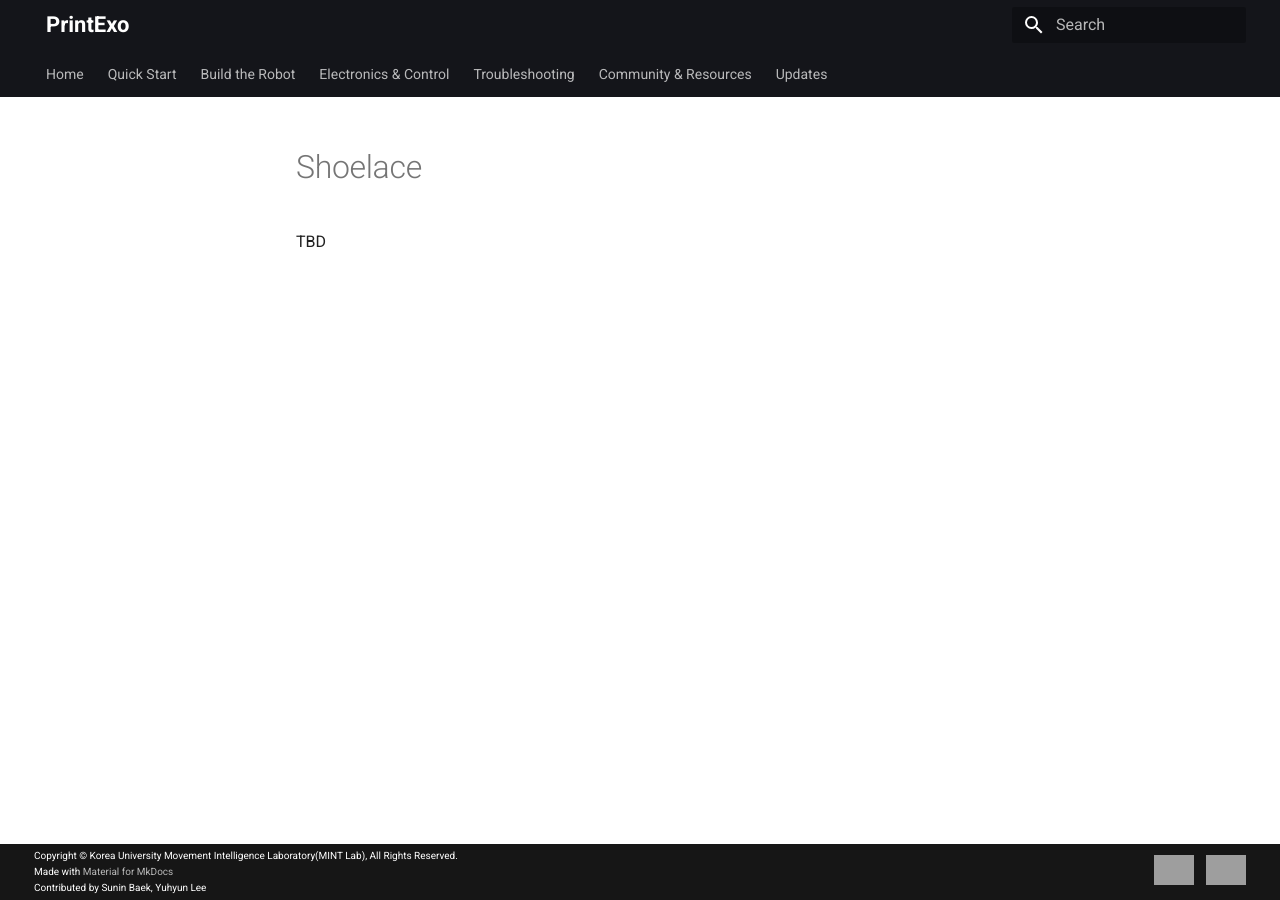
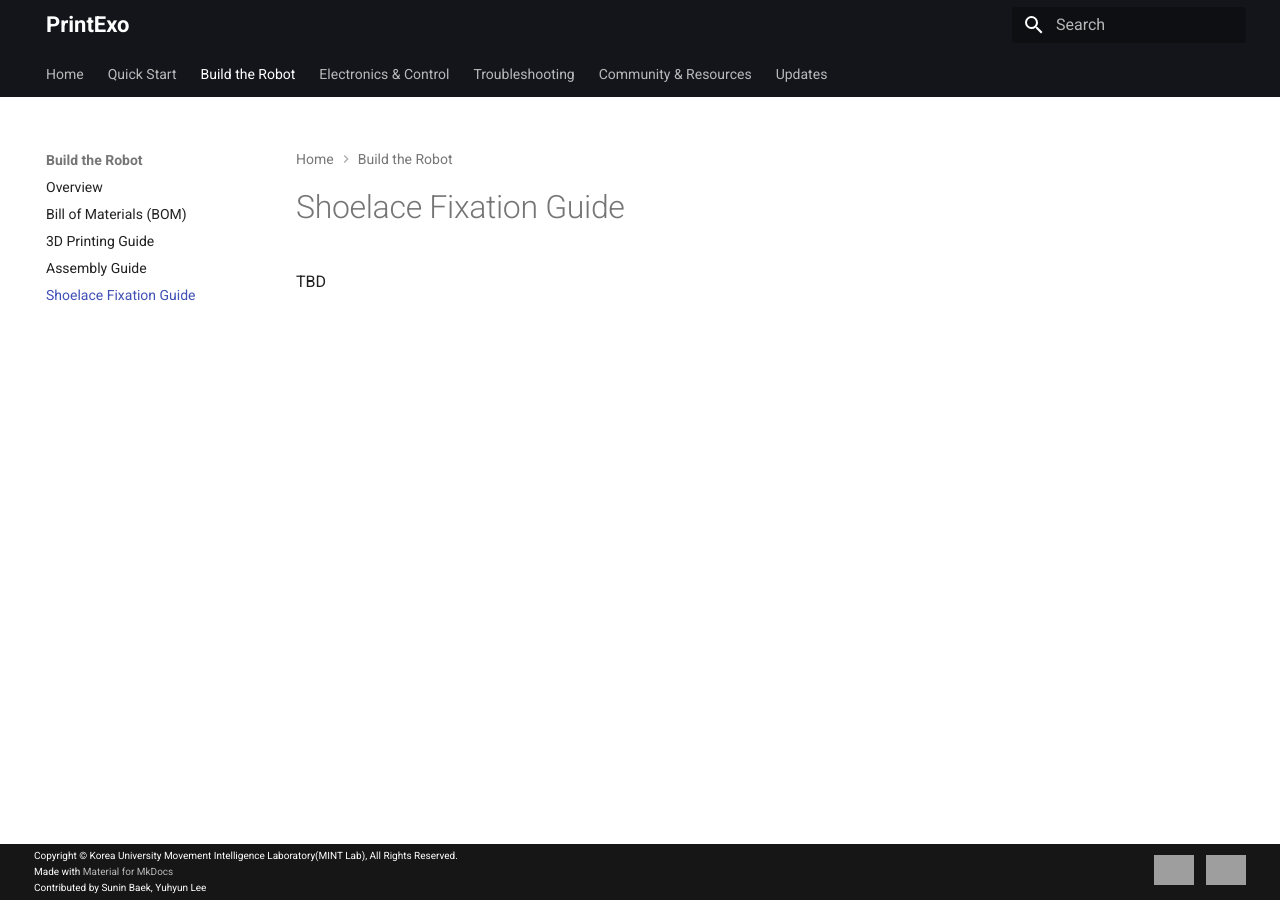
Before and after one commit to printexo/printexo.github.io, an MkDocs documentation site: the page built from docs/hardware/shoelace.md, in a window 1280 px wide. Built offline with MkDocs 1.6.1 and Material for MkDocs 9.7.7, drawn with Linux system fonts in a browser that asks for light colours; grey boxes are pictures that could not be loaded.

Commit message:
Update mkdocs.yml

```diff
--- a/mkdocs.yml
+++ b/mkdocs.yml
@@ -64,6 +64,7 @@ nav:
       - Bill of Materials (BOM): hardware/bom.md
       - 3D Printing Guide: hardware/printing.md
       - Assembly Guide: hardware/assembly.md
+      - Shoelace Fixation Guide: hardware/shoelace.md
 
   - Electronics & Control:
       - Overview: elec_control/index.md
```
